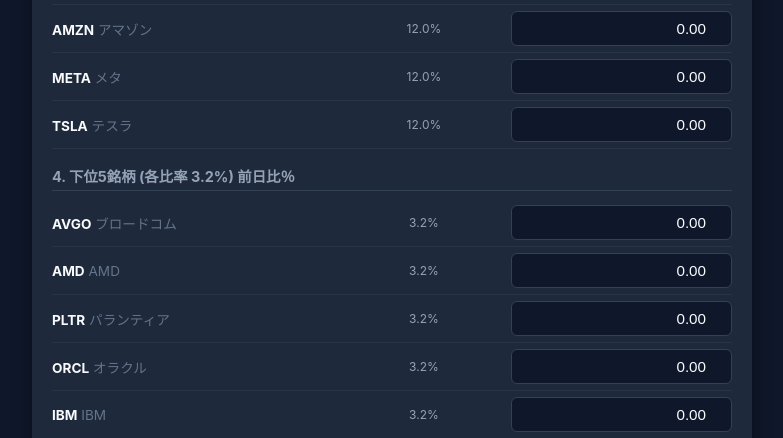
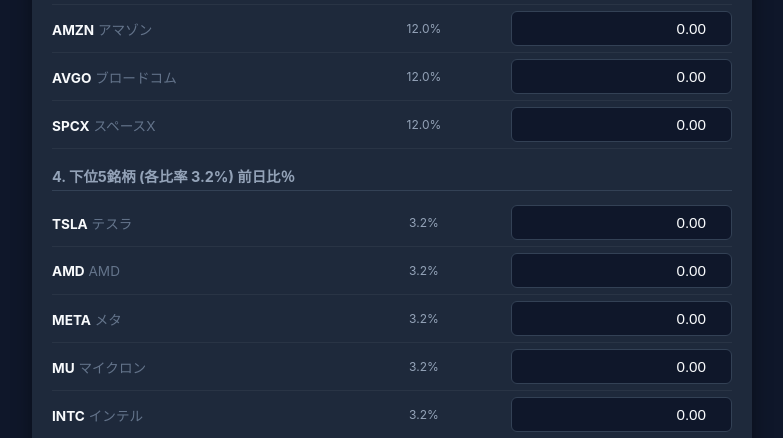
Before and after one commit to lithospermum1998-svg/12_calc, a plain HTML site: page index.html in a window 1280 px wide. Shown: the part 514-952 px from the top of the page, without its empty margins (248-1031 px from the left). Drawn offline with Linux system fonts and the light colour scheme.

Commit message:
Update stock tickers and names in index.html

```diff
--- a/index.html
+++ b/index.html
@@ -186,17 +186,17 @@
     { ticker: "NVDA", name: "エヌビディア" },
     { ticker: "GOOGL", name: "アルファベット" },
     { ticker: "AMZN", name: "アマゾン" },
-    { ticker: "META", name: "メタ" },
-    { ticker: "TSLA", name: "テスラ" }
+    { ticker: "AVGO", name: "ブロードコム" },
+    { ticker: "SPCX", name: "スペースX" }
   ];
 
   // 下位5銘柄（3.2%）
   const subStocks = [
-    { ticker: "AVGO", name: "ブロードコム" },
+    { ticker: "TSLA", name: "テスラ" },
     { ticker: "AMD", name: "AMD" },
-    { ticker: "PLTR", name: "パランティア" },
-    { ticker: "ORCL", name: "オラクル" },
-    { ticker: "IBM", name: "IBM" }
+    { ticker: "META", name: "メタ" },
+    { ticker: "MU", name: "マイクロン" },
+    { ticker: "INTC", name: "インテル" }
   ];
 
   function renderStockInputs() {
```
